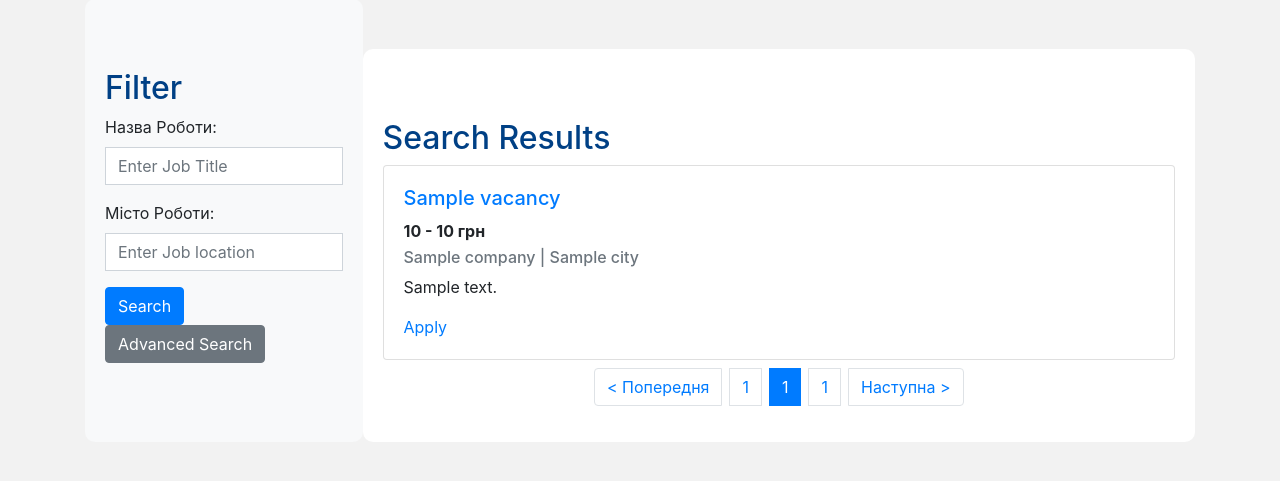
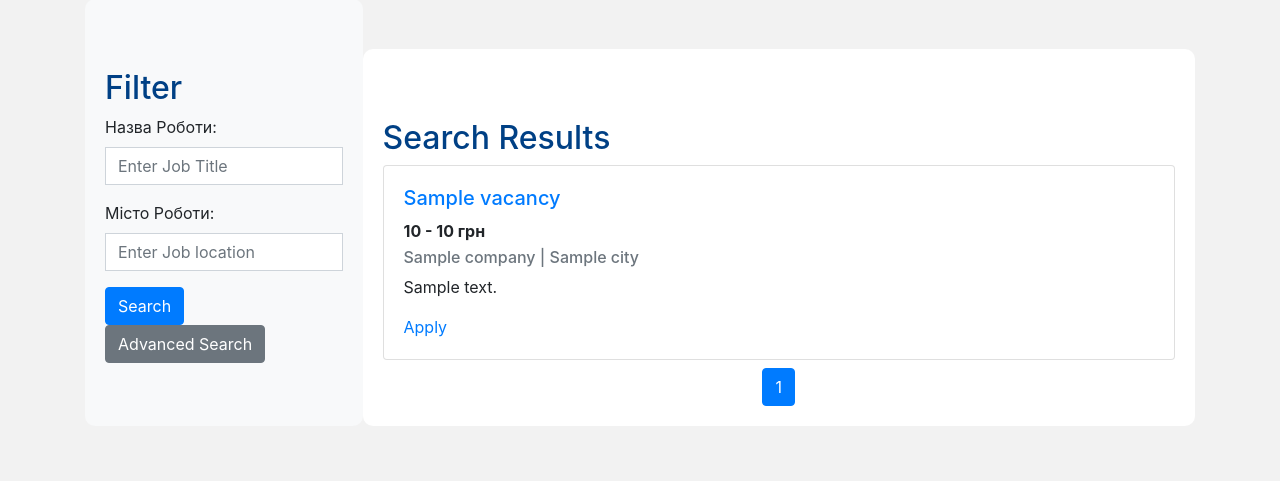
Before and after one commit to kradt/found-offer, a Flask app: template src/templates/search.html in a window 1280 px wide. Shown: the part 83-564 px from the top of the page. Run offline with Flask 3, Linux system fonts and the light colour scheme; the template is opened without the code that fills it: values that come from a table or form of the project are taken from there, most other values are stand-ins (such as "Sample title", 1, 10 or a date in 2020); some libraries are stand-ins or nearby versions.

Commit message:
start fix paginete

```diff
--- a/src/templates/_paginate.html
+++ b/src/templates/_paginate.html
@@ -1,53 +1,22 @@
-{% macro generate_paginate_block(current_page, count_of_pages, base_href=url_for("search_bp.find_work")) %}
+{% macro render_pagination(pagination, endpoint, request) %}
+
     <nav class="mt-2">
-        <ul class="pagination justify-content-center">
-            <li class="page-item">
-                <a class="page-link" href="{{ base_href }}?page={{ current_page - 1 }}"
-                   aria-label="Previous">
-                    < Попередня
-                </a>
-            </li>
-
-            <!-- Відображаємо першу сторінку для швидкого доступу до неї -->
-            <li class="page-item ml-2 mr-2"><a class="page-link"
-                                               href="{{ base_href }}?page={{ 1 }}">{{ 1 }}</a>
-            </li>
-            <!-- Якщо це не перша сторінка i не друга, відображаємо попередню сторінку -->
-            {% if current_page not in [1, 2] %}
-                <li class="page-item">
-                    <a class="page-link" href="{{ base_href }}?page={{ current_page - 1 }}">
-                        {{ current_page - 1 }}
-                    </a>
-                </li>
-            {% endif %}
-
-            <li class="page-item active">
-                <a class="page-link" href="{{ base_href }}?page={{ current_page }}">
-                    {{ current_page }}
-                </a>
-            </li>
-            <!-- Якщо це не остання сторінка i перед остання, відображаємо наступну сторінку -->
-            {% if current_page not in [count_of_pages, count_of_pages - 1] %}
-                <li class="page-item">
-                    <a class="page-link"
-                       href="{{ base_href }}?page={{ current_page + 1 }}">
-                        {{ current_page + 1 }}
-                    </a>
-                </li>
-            {% endif %}
-            <!-- Відображаємо останню сторінку для швидкого доступу до неї -->
-            <li class="page-item ml-2 mr-2">
-                <a class="page-link" href="{{ base_href }}?page={{ count_of_pages }}">
-                    {{ count_of_pages }}
-                </a>
-            </li>
-
-            <li class="page-item">
-                <a class="page-link" href="{{ base_href }}?page={{ current_page + 1 }}"
-                   aria-label="Next">
-                    Наступна >
-                </a>
-            </li>
-        </ul>
+        <div class="pagination justify-content-center">
+            {%- for page in pagination.iter_pages() %}
+                {% if page %}
+                    {% if page != pagination.page %}
+                        <li class="page-item">
+                            <a class="page-link" href="{{ url_for(endpoint) }}?page={{ page }}">{{ page }}</a>
+                        </li>
+                    {% else %}
+                        <li class="page-item active">
+                            <a class="page-link active">{{ page }}</a>
+                        </li>
+                    {% endif %}
+                {% else %}
+                    <span class=ellipsis>...</span>
+                {% endif %}
+            {%- endfor %}
+        </div>
     </nav>
 {% endmacro %}
--- a/src/templates/register.html
+++ b/src/templates/register.html
@@ -3,11 +3,11 @@
 {% from '_auth.html' import generate_auth_form %}
 
 {% block content %}
-{{  generate_auth_form(type="register", form=form)  }}
+    {{ generate_auth_form(type="register", form=form) }}
 {% endblock %}
 
 {% block scripts %}
-  {{super()}}
+    {{ super() }}
     <!-- Font Awesome -->
     <script src="https://kit.fontawesome.com/5689a33a08.js" crossorigin="anonymous"></script>
     <!-- Bootstrap JS -->
--- a/src/templates/search.html
+++ b/src/templates/search.html
@@ -1,6 +1,6 @@
 {% extends 'base.html' %}
 
-{% from '_paginate.html' import generate_paginate_block %}
+{% from '_paginate.html' import render_pagination %}
 
 {% block content %}
     <div class="container-fluid mt-3">
@@ -28,12 +28,13 @@
                     <button type="button" class="btn btn-secondary" data-toggle="collapse"
                             data-target="#advancedSearch">Advanced Search
                     </button>
+
                 </form>
             </div>
             <div class="col-md-9" id="search-results">
                 {% include '_errors.html' %}
                 <h2>Search Results</h2>
-                {% for vacancy in vacancies %}
+                {% for vacancy in vacancies.items %}
                     <div class="card">
                         <div class="card-body">
                             <h5 class="card-title"><a href="#">{{ vacancy.title }}</a></h5>
@@ -48,7 +49,7 @@
                         </div>
                     </div>
                 {% endfor %}
-                {{ generate_paginate_block(current_page, count_of_pages) }}
+                {{ render_pagination(vacancies, 'search_bp.find_work', request ) }}
             </div>
         </div>
     </div>
```
Also changed, not shown: src/search/routes.py (+17 -20 lines). Lines whose indentation alone changed are shown as unchanged.
